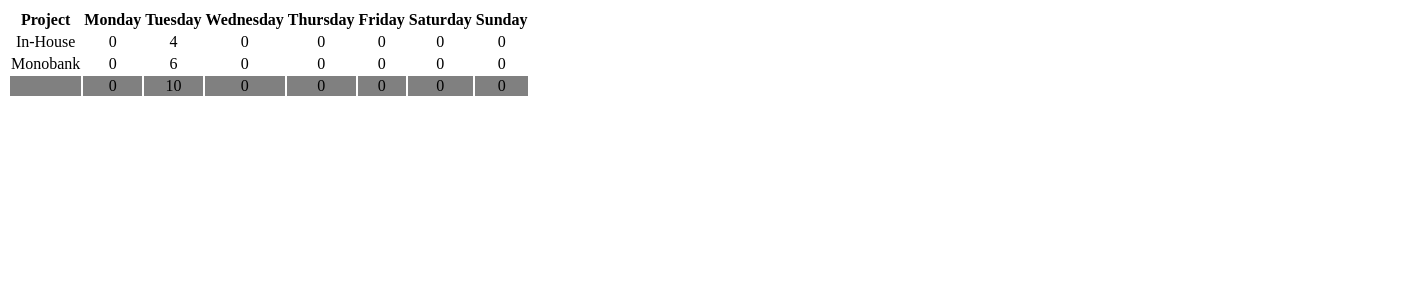
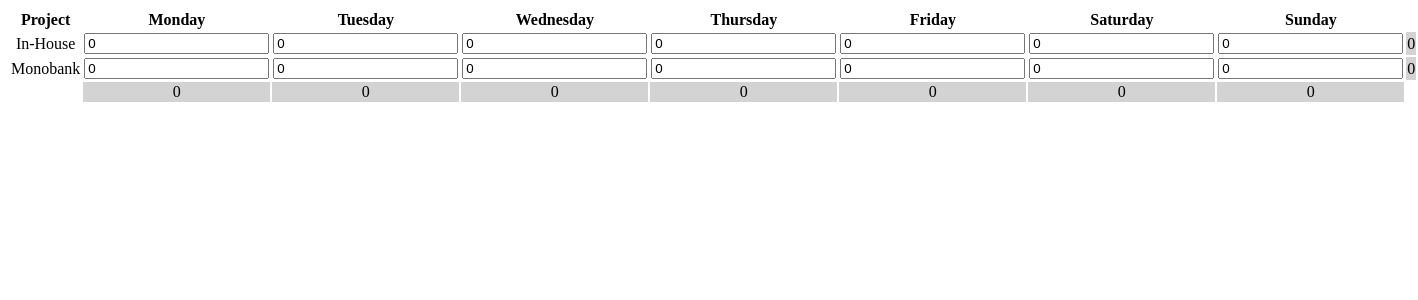
Before and after one commit to knutvalen/sandbox-react-typescript, a React (Create React App) app: page / in a window 1280 px wide. Shown: the top 300 px of the page, 1418 px wide, since content can reach past the window. Built offline with nearby package versions, Linux system fonts and the light colour scheme.

Commit message:
* add project summary * update table cells to be inputs * update color of summary cells to be light grey

```diff
--- a/src/actions/index.tsx
+++ b/src/actions/index.tsx
@@ -3,17 +3,20 @@ import * as constants from '../constants';
 import { Project } from '../types/index';
 
 export interface TimeTrackingChanged {
-    type: constants.TIME_TRACKING_CHANGED;
+    readonly type: constants.TIME_TRACKING_CHANGED;
+    readonly payload: Project;
 }
 
 export type TimeTrackingAction = TimeTrackingChanged;
 
-export function timeTrackingChanged(): TimeTrackingChanged {
-    return {
-        type: constants.TIME_TRACKING_CHANGED
-    };
-}
+// export function timeTrackingChanged(): TimeTrackingChanged {
+//     return {
+//         type: constants.TIME_TRACKING_CHANGED
+//     };
+// }
+
+// export const timeTrackingChanged = () => ({type: constants.TIME_TRACKING_CHANGED});
 
 export const timeTrackingChangedAction = curry(
-    (dispatch: any, projects: Project[]) => dispatch({type: constants.TIME_TRACKING_CHANGED, payload: projects})
+    (dispatch: any, project: Project) => dispatch({type: constants.TIME_TRACKING_CHANGED, payload: project})
 );
--- a/src/components/TimeTracking.css
+++ b/src/components/TimeTracking.css
@@ -1,3 +1,7 @@
-.TimeTracking {
-    background-color: grey;
+.TimeTracking-summary {
+    background-color: lightgray;
 }
+
+.TimeTracking-blank {
+    background-color: white;
+}
--- a/src/components/TimeTracking.tsx
+++ b/src/components/TimeTracking.tsx
@@ -6,7 +6,7 @@ import { StoreState } from '../types/index';
 import { timeTrackingChangedAction } from '../actions/index';
 
 interface TimeTrackingProps {
-    timeTrackingChanged: (projects: Project[]) => void;
+    timeTrackingChanged: (project: Project) => void;
     projects: Project[];
 }
 
@@ -25,8 +25,8 @@ const TimeTracking: React.SFC<TimeTrackingProps> = (props) => {
                         <th>Saturday</th>
                         <th>Sunday</th>
                     </tr>
-                    {GetTimeTrackingRows(props.projects)}
-                    {GetDaySummaryRow(props.projects)}
+                    {GetWeeklyEntries(props)}
+                    {GetWeeklySummary(props.projects)}
                 </tbody>
             </table>
         </div>
@@ -43,28 +43,61 @@ const mapDispatchToProps = (dispatch: any) => ({
 
 export default connect(mapStateToProps, mapDispatchToProps)(TimeTracking);
 
-function GetTimeTrackingRows(projects: Project[]): any {
-    var rows = [];
-    for (var i: number = 0; i < projects.length; i++) {
-        rows.push(TimeTrackingRow(projects[i]));
+function GetWeeklyEntries(props: TimeTrackingProps): any {
+    var entries = [];
+    for (var i: number = 0; i < props.projects.length; i++) {
+        entries.push(WeeklyEntry(props.projects[i], props.timeTrackingChanged));
     }
-    return rows;
+    return entries;
 }
 
-const TimeTrackingRow = (project: Project) => (
-    <tr key={project.name}>
-        <td>{project.name}</td>
-        <td>{project.monday}</td>
-        <td>{project.tuesday}</td>
-        <td>{project.wednesday}</td>
-        <td>{project.thursday}</td>
-        <td>{project.friday}</td>
-        <td>{project.saturday}</td>
-        <td>{project.sunday}</td>
-    </tr>
-);
+function WeeklyEntry(project: Project, timeTrackingChanged: (project: Project) => void): any {
+    const summary: number =
+        Number(project.monday)
+        + Number(project.tuesday)
+        + Number(project.wednesday)
+        + Number(project.thursday)
+        + Number(project.friday)
+        + Number(project.saturday)
+        + Number(project.sunday);
 
-function GetDaySummaryRow(projects: Project[]): any {
+    return (
+        <tr key={project.name}>
+            <td>{project.name}</td>
+            <td>
+                <input type="number" value={project.monday}
+                    onChange={(event: any) => timeTrackingChanged({ ...project, monday: event.target.value })} />
+            </td>
+            <td>
+                <input type="number" value={project.tuesday}
+                    onChange={(event: any) => timeTrackingChanged({ ...project, tuesday: event.target.value })} />
+            </td>
+            <td>
+                <input type="number" value={project.wednesday}
+                    onChange={(event: any) => timeTrackingChanged({ ...project, wednesday: event.target.value })} />
+            </td>
+            <td>
+                <input type="number" value={project.thursday}
+                    onChange={(event: any) => timeTrackingChanged({ ...project, thursday: event.target.value })} />
+            </td>
+            <td>
+                <input type="number" value={project.friday}
+                    onChange={(event: any) => timeTrackingChanged({ ...project, friday: event.target.value })} />
+            </td>
+            <td>
+                <input type="number" value={project.saturday}
+                    onChange={(event: any) => timeTrackingChanged({ ...project, saturday: event.target.value })} />
+            </td>
+            <td>
+                <input type="number" value={project.sunday}
+                    onChange={(event: any) => timeTrackingChanged({ ...project, sunday: event.target.value })} />
+            </td>
+            <td className="TimeTracking-summary">{summary}</td>
+        </tr>
+    );
+}
+
+function GetWeeklySummary(projects: Project[]): any {
     var monday: number = 0;
     var tuesday: number = 0;
     var wednesday: number = 0;
@@ -75,26 +108,38 @@ function GetDaySummaryRow(projects: Project[]): any {
 
     for (var i: number = 0; i < projects.length; i++) {
         const project = projects[i];
-        if (project.monday != null && project.monday > 0) {
-            monday += project.monday;
-        } else if (project.tuesday != null && project.tuesday > 0) {
-            tuesday += project.tuesday;
-        } else if (project.wednesday != null && project.wednesday > 0) {
-            wednesday += project.wednesday;
-        } else if (project.thursday != null && project.thursday > 0) {
-            thursday += project.thursday;
-        } else if (project.friday != null && project.friday > 0) {
-            friday += project.friday;
-        } else if (project.saturday != null && project.saturday > 0) {
-            saturday += project.saturday;
-        } else if (project.sunday != null && project.sunday > 0) {
-            sunday += project.sunday;
+        if (project.monday != null && Number(project.monday) > 0) {
+            monday += Number(project.monday);
+        }
+
+        if (project.tuesday != null && Number(project.tuesday) > 0) {
+            tuesday += Number(project.tuesday);
+        }
+
+        if (project.wednesday != null && Number(project.wednesday) > 0) {
+            wednesday += Number(project.wednesday);
+        }
+
+        if (project.thursday != null && Number(project.thursday) > 0) {
+            thursday += Number(project.thursday);
+        }
+
+        if (project.friday != null && Number(project.friday) > 0) {
+            friday += Number(project.friday);
+        }
+
+        if (project.saturday != null && Number(project.saturday) > 0) {
+            saturday += Number(project.saturday);
+        }
+
+        if (project.sunday != null && Number(project.sunday) > 0) {
+            sunday += Number(project.sunday);
         }
     }
 
     return (
-        <tr className="TimeTracking" key={'daySummaryRow'}>
-            <td />
+        <tr className="TimeTracking-summary" key={'daySummaryRow'}>
+            <td className="TimeTracking-blank" />
             <td>{monday}</td>
             <td>{tuesday}</td>
             <td>{wednesday}</td>
@@ -105,7 +150,3 @@ function GetDaySummaryRow(projects: Project[]): any {
         </tr>
     );
 }
-
-// function GetProjectSummaryRow(projects: Project[]): any {
-
-// }
--- a/src/reducers/index.tsx
+++ b/src/reducers/index.tsx
@@ -1,4 +1,4 @@
-import { StoreState } from '../types/index';
+import { StoreState, Project } from '../types/index';
 import { TimeTrackingAction } from '../actions/index';
 import { TIME_TRACKING_CHANGED } from '../constants/index';
 
@@ -7,7 +7,7 @@ const defaultState = {
         {
             name: 'In-House',
             monday: 0,
-            tuesday: 4,
+            tuesday: 0,
             wednesday: 0,
             thursday: 0,
             friday: 0,
@@ -17,7 +17,7 @@ const defaultState = {
         {
             name: 'Monobank',
             monday: 0,
-            tuesday: 6,
+            tuesday: 0,
             wednesday: 0,
             thursday: 0,
             friday: 0,
@@ -30,8 +30,24 @@ const defaultState = {
 export function timeTracking(state: StoreState = defaultState, action: TimeTrackingAction): StoreState {
     switch (action.type) {
         case TIME_TRACKING_CHANGED:
-            return { ...state };
+            const newProjects = updateProjectInArray(state.projects, action);
+            return { ...state, projects: newProjects };
         default:
             return state;
     }
 }
+
+function updateProjectInArray(projects: Project[], action: TimeTrackingAction) {
+    return projects.map((project, index) => {
+        if (project.name !== action.payload.name) {
+            // this is not the project to update - keep it
+            return project;
+        }
+
+        // this is the project to update
+        return {
+            ...project,
+            ...action.payload
+        };
+    });
+}
```
